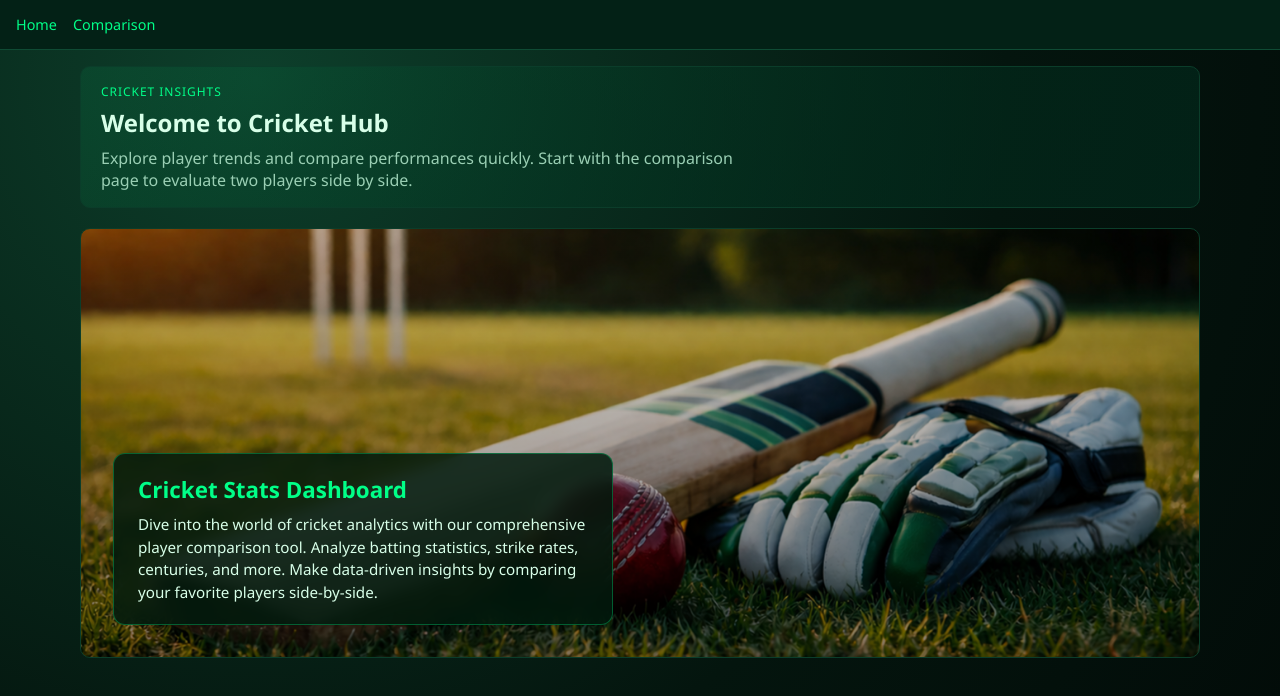
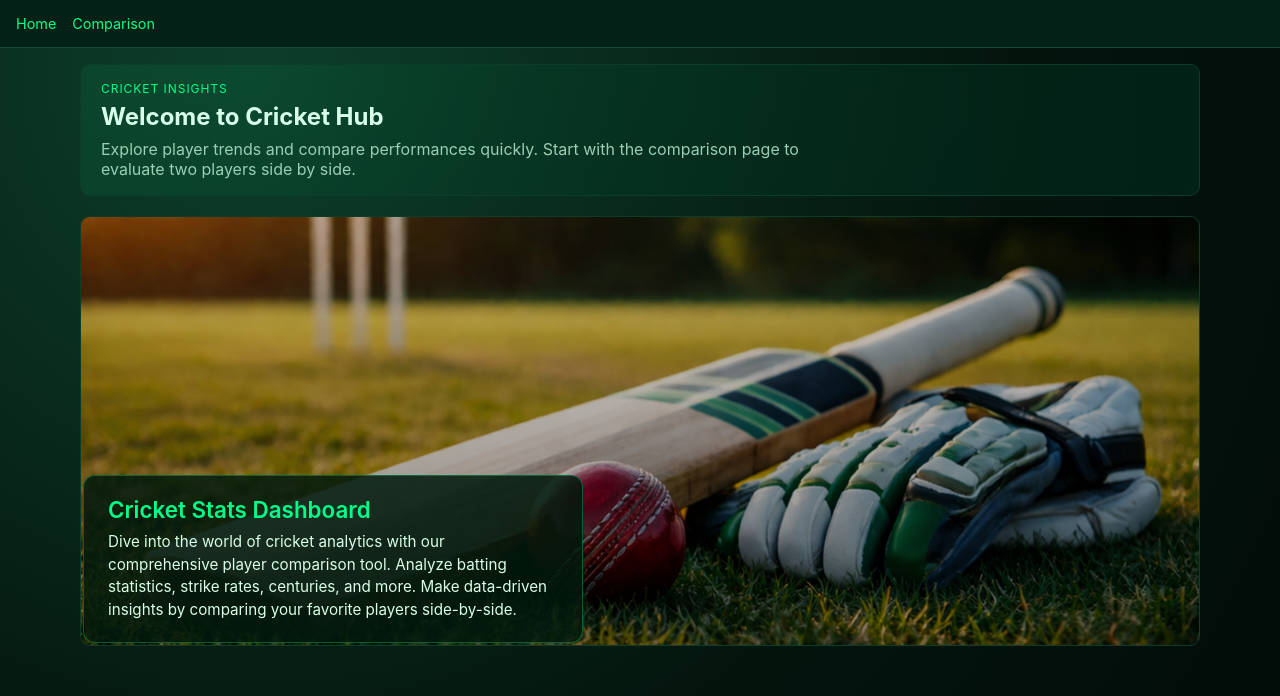
Before and after one commit to 251142-coenraadjlindholm/cricketstatsapireasearch, a React (Create React App) app: page / in a window 1280 px wide. Shown: the top 696 px of the page. Built offline with nearby package versions, Linux system fonts and the light colour scheme.

Commit message:
Added Comments
I added comments to help me remember where I did what and where to ask questions about something

```diff
--- a/src/App.css
+++ b/src/App.css
@@ -1,3 +1,5 @@
+
+
 :root {
   --bg: #061b12;
   --panel: #02261a;
@@ -15,7 +17,7 @@ body {
   margin: 0;
   background: radial-gradient(circle at 20% 10%, #0d3f2b 0%, #04150e 60%, #020b08 100%);
   color: var(--text);
-  font-family: "Segoe UI", Tahoma, Geneva, Verdana, sans-serif;
+
 }
 
 .app-shell {
@@ -110,12 +112,11 @@ body {
 
 .hero-overlay {
   position: absolute;
-  bottom: 2rem;
-  left: 2rem;
-  right: 2rem;
+  bottom: 2px;
+  left: 2px;
+  right: 2px;
   max-width: 500px;
   background: rgba(2, 27, 14, 0.85);
-  backdrop-filter: blur(8px);
   border: 1px solid rgba(0, 255, 136, 0.3);
   border-radius: 12px;
   padding: 1.25rem 1.5rem;
--- a/src/App.js
+++ b/src/App.js
@@ -3,7 +3,8 @@ import './App.css';
 import { BrowserRouter, Routes, Route, Link } from "react-router-dom";
 import Home from './Home';
 import Comparison from './Comparison';
-
+//Vra oor Logo
+//Hoof komponent wat die navigasie en routing hanteer tussen die Home en Comparison bladsye.
 function App() {
   return (
     <BrowserRouter>
--- a/src/Comparison.css
+++ b/src/Comparison.css
@@ -1,3 +1,4 @@
+/*Comparison page se styles*/
 .comparison-page {
     background: linear-gradient(160deg, rgba(0, 255, 136, 0.06) 0%, rgba(2, 38, 26, 0.72) 100%);
     border: 1px solid #0b3d2a;
--- a/src/Home.js
+++ b/src/Home.js
@@ -1,5 +1,5 @@
 import React from 'react';
-
+//Home page with a welcome message and a hero card with an image and description of the app Yeah boi
 function Home() {
   return (
     <section className="home-page">
@@ -11,6 +11,8 @@ function Home() {
           comparison page to evaluate two players side by side.
         </p>
       </div>
+
+      {/* Hero card with an image and description of the app YEBoi */}
 
       <div className="hero-card" role="img" aria-label="Cricket bat and ball on grass">
         <div className="hero-overlay">
```
Also changed, not shown: src/Comparison.js (+8 -5 lines).
